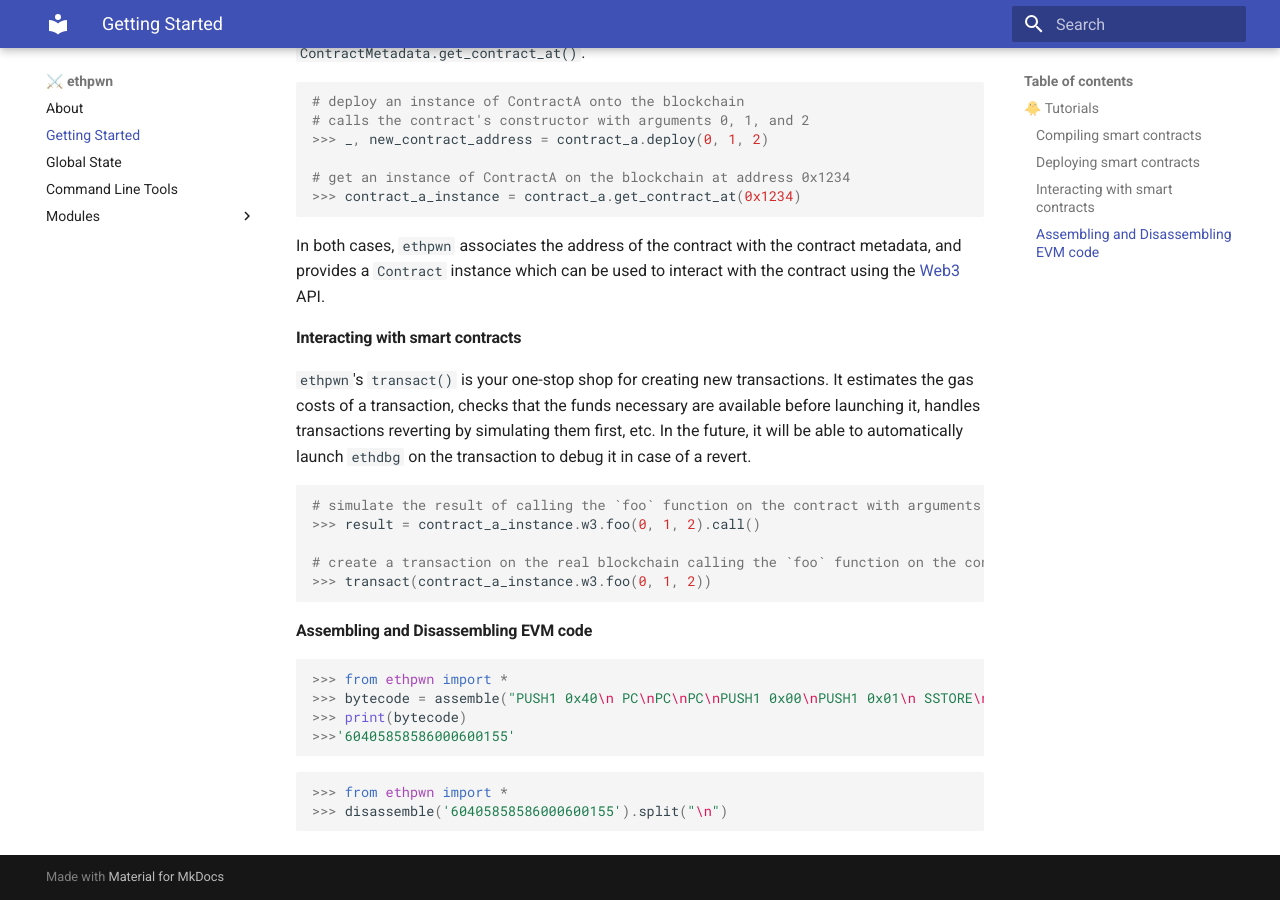
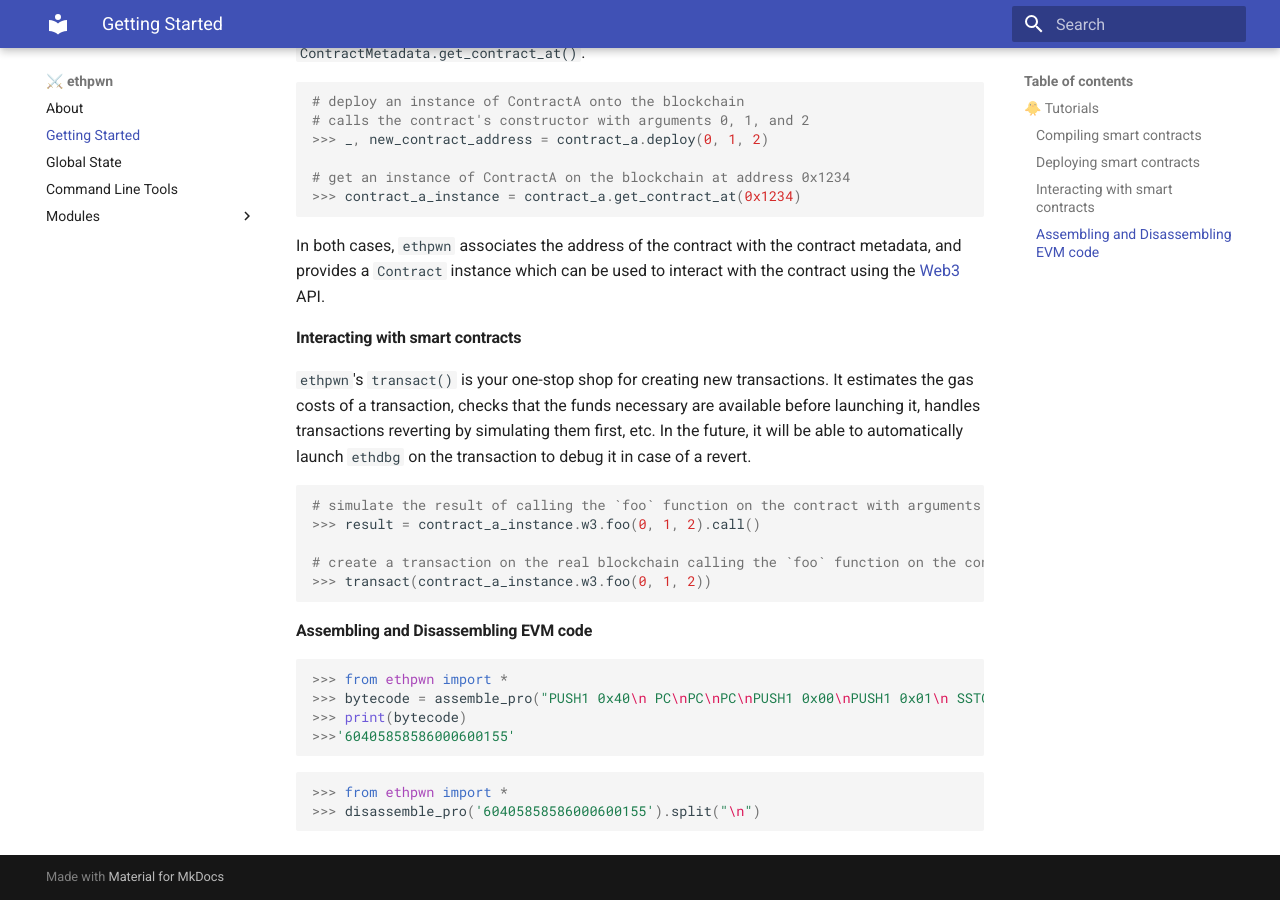
Before and after one commit to ethpwn/ethpwn, an MkDocs documentation site: the page built from docs/docs/ethpwn/getting_started.md, in a window 1280 px wide and 900 px high, scrolled down 1083 px. Built offline with MkDocs 1.6.1 and Material for MkDocs 9.7.7, drawn with Linux system fonts in a browser that asks for light colours.

Commit message:
fix doc
Signed-off-by: degrigis <degrigis@ucsb.edu>

````diff
--- a/docs/docs/ethpwn/getting_started.md
+++ b/docs/docs/ethpwn/getting_started.md
@@ -69,12 +69,12 @@
 
 ```python
 >>> from ethpwn import *
->>> bytecode = assemble("PUSH1 0x40\n PC\nPC\nPC\nPUSH1 0x00\nPUSH1 0x01\n SSTORE\n")
+>>> bytecode = assemble_pro("PUSH1 0x40\n PC\nPC\nPC\nPUSH1 0x00\nPUSH1 0x01\n SSTORE\n")
 >>> print(bytecode)
 >>>'60405858586000600155'
 ```
 
 ```python
 >>> from ethpwn import *
->>> disassemble('60405858586000600155').split("\n")
+>>> disassemble_pro('60405858586000600155').split("\n")
 ```
````
